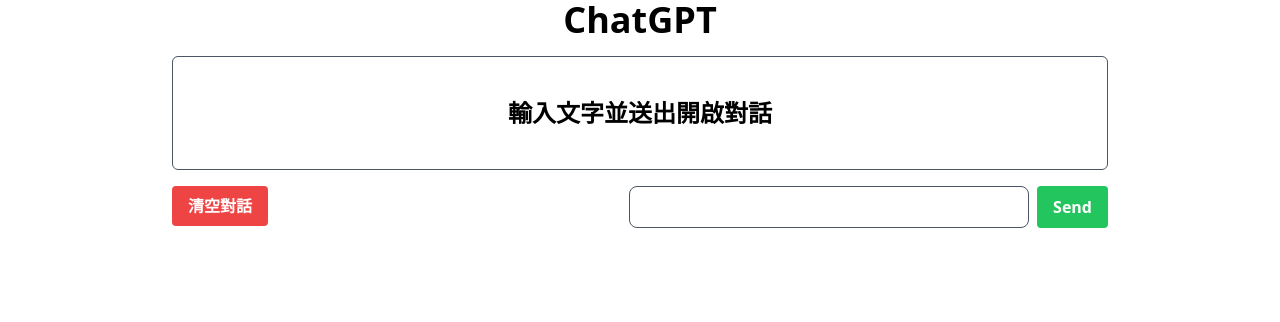
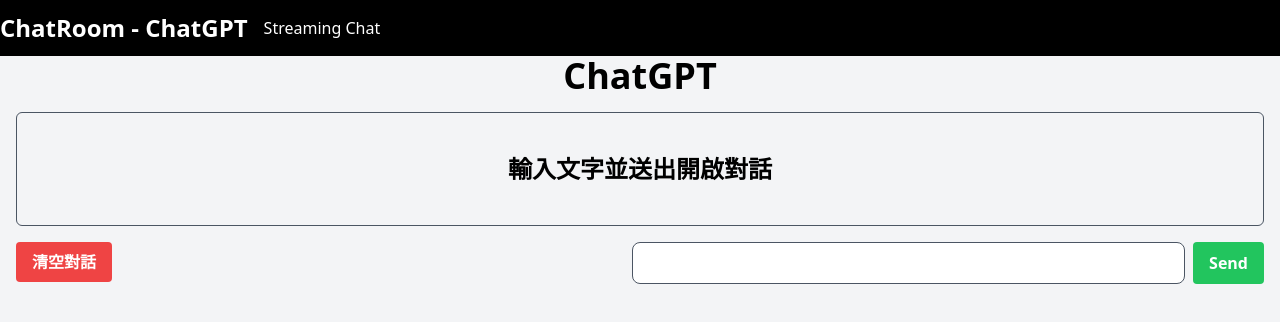
Before and after one commit to MRDavidYen/chatroom, a Next.js app: page / in a window 1280 px wide. Shown: the top 322 px of the page. Built offline with nearby package versions, Linux system fonts and the light colour scheme.

Commit message:
add layout

```diff
--- a/src/client/components/chatroom/index.tsx
+++ b/src/client/components/chatroom/index.tsx
@@ -1,6 +1,6 @@
 import { useEffect, useRef, useState } from "react"
 import { IChatMessageAndToken } from "src/typing/chatgpt"
-import ChatItemMemo from "../chatItem"
+import ChatItemMemo from "./chatItem"
 import LoadingAnimation from "../loading"
 
 const ChatRoom = ({ ...props }: IChatRoomProps) => {
--- a/src/client/components/error/badge.tsx
+++ b/src/client/components/error/badge.tsx
@@ -27,7 +27,9 @@
     }, [props.message])
 
     useEffect(() => {
-        receivedError(errorBoundaryContext.error.message)
+        if (errorBoundaryContext.error.message) {
+            receivedError(errorBoundaryContext.error.message)
+        }
     }, [errorBoundaryContext.error])
 
     return (
--- /dev/null
+++ b/src/client/components/layout/index.tsx
@@ -0,0 +1,30 @@
+import Link from "next/link"
+
+const Layout = ({ ...props }: LayoutProperties) => {
+    return (
+        <>
+            <header className="h-14 bg-black text-white flex justify-center items-center">
+                <div className="container flex items-center">
+                    <Link href="/">
+                        <h1 className="m-0 font-bold text-2xl mr-4">ChatRoom - ChatGPT</h1>
+                    </Link>
+                    <div>
+                        <Link
+                            className="hover:underline"
+                            href={"/streaming"}
+                        >Streaming Chat</Link>
+                    </div>
+                </div>
+            </header>
+            <main className="h-screen bg-gray-100">
+                {props.children}
+            </main>
+        </>
+    )
+}
+
+type LayoutProperties = {
+    children: JSX.Element
+}
+
+export default Layout
--- a/src/pages/_app.tsx
+++ b/src/pages/_app.tsx
@@ -1,5 +1,6 @@
 import type { AppProps } from 'next/app'
 import ErrorBoundary from 'src/client/components/error'
+import Layout from 'src/client/components/layout'
 import { ErrorBoundaryProvider } from 'src/client/contexts/error'
 import 'src/styles/globals.css'
 
@@ -7,7 +8,9 @@
     return (
         <ErrorBoundaryProvider>
             <ErrorBoundary>
-                <Component {...pageProps} />
+                <Layout>
+                    <Component {...pageProps} />
+                </Layout>
             </ErrorBoundary>
         </ErrorBoundaryProvider>
     )
--- a/src/pages/api/chat/index.ts
+++ b/src/pages/api/chat/index.ts
@@ -1,5 +1,4 @@
 import { NextApiRequest, NextApiResponse } from "next"
-import { serialize, parse } from "cookie"
 import { chatIdCookieName } from "src/constants/caching"
 import { ChatCompletionRequestMessage } from "openai"
 import {
@@ -8,7 +7,6 @@
     getChatData,
     storeChatDataIntoMemory
 } from "src/server/services/chatgpt"
-import { NextRequest, NextResponse } from "next/server"
 import { deleteCookie, setCookie } from "src/server/persistants/cookies"
 import { apiMiddleware, MultipleMethodHandler } from "src/server/libs/middleware"
 
--- a/src/pages/index.tsx
+++ b/src/pages/index.tsx
@@ -90,7 +90,7 @@
       <h1
         className="text-4xl font-bold text-center"
       >ChatGPT</h1>
-      <div className="w-9/12">
+      <div className="container">
         <ChatRoom messages={currentChatMessages} />
         <div
           className="w-full flex justify-between"
```
Also changed, not shown: src/client/components/chatroom/chatItem/index.tsx (renamed from src/client/components/chatItem/index.tsx).
